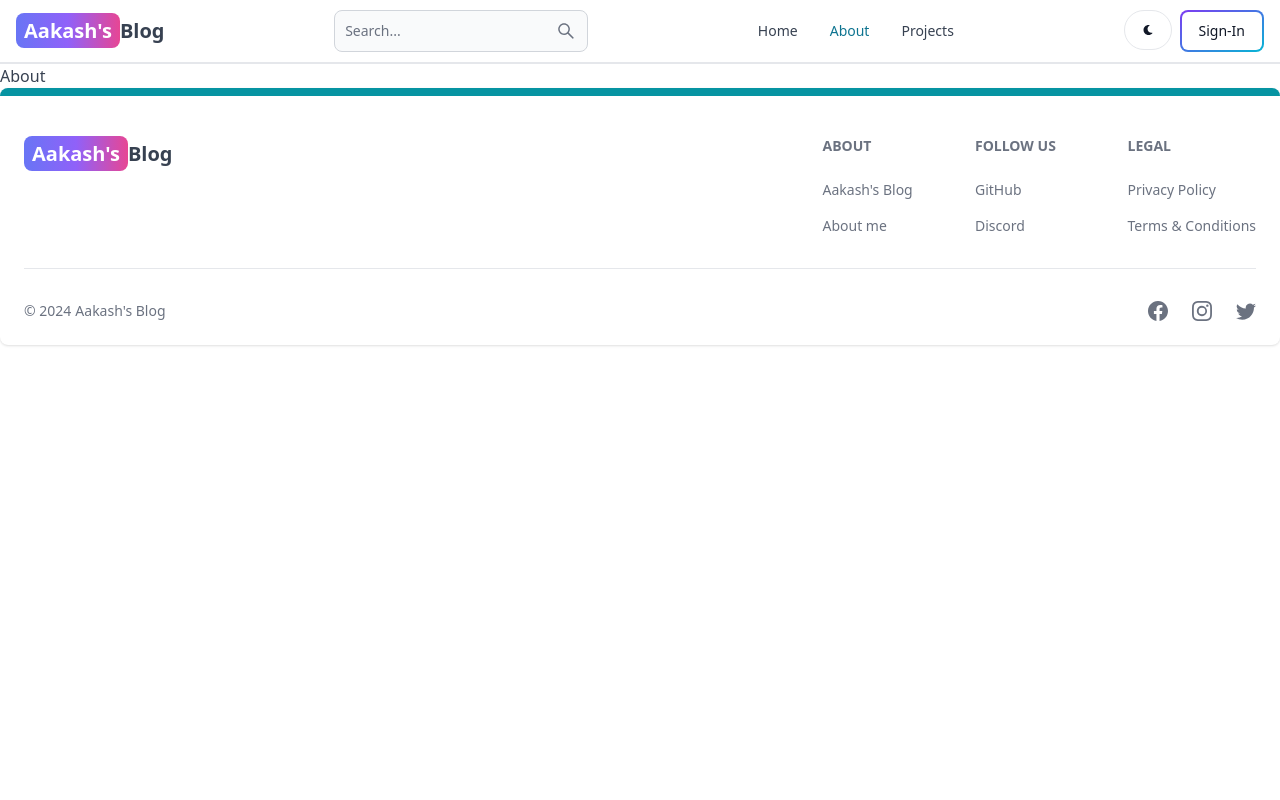
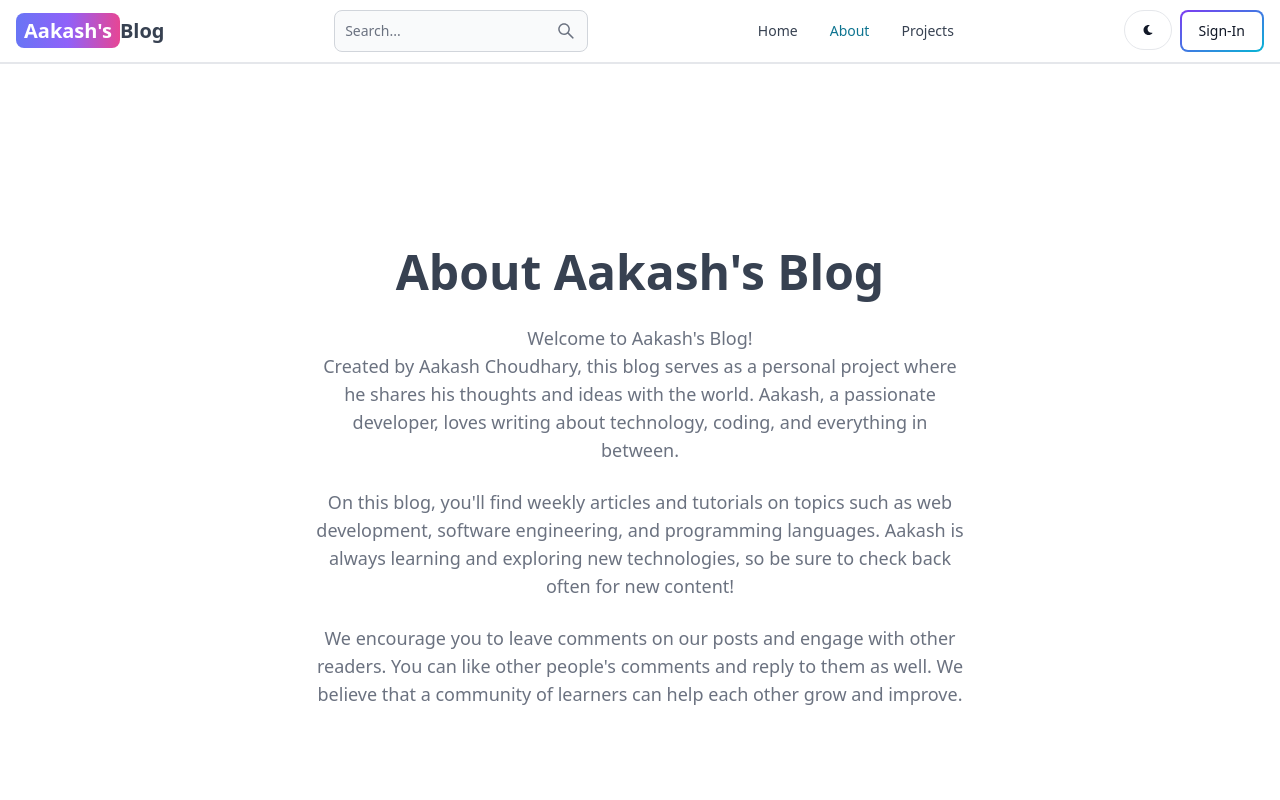
Before and after one commit to aakash-mp/mern-blog, a React app in the folder client/: page /about in a window 1280 px wide. Shown: the top 800 px of the page. Built offline with nearby package versions, Linux system fonts and the light colour scheme; no server answers; the HTML template or start-up script is replaced by a standard one.

Commit message:
complete about and projects pages

```diff
--- a/client/src/pages/About.jsx
+++ b/client/src/pages/About.jsx
@@ -2,8 +2,32 @@
 
 export default function About() {
   return (
-    <div>
-      About
+    <div className='min-h-screen flex items-center justify-center'>
+      <div className='max-w-2xl mx-auto p-3 text-center'>
+        <div>
+          <h1 className='text-5xl font-semibold text-center my-7'>About Aakash's Blog</h1>
+          <div className='text-lg text-gray-500 flex flex-col gap-6'>
+          <p>
+            Welcome to Aakash's Blog! <br /> Created by Aakash Choudhary,
+            this blog serves as a personal project where he shares his thoughts and
+            ideas with the world. Aakash, a passionate developer, loves writing about
+            technology, coding, and everything in between. <br />
+          </p>
+          <p>
+            On this blog, you'll find weekly articles and tutorials on topics
+            such as web development, software engineering, and programming languages.
+            Aakash is always learning and exploring new technologies, so be sure to check
+            back often for new content! <br />
+          </p>
+          <p>
+            We encourage you to leave comments on our posts and engage with other readers.
+            You can like other people's comments and reply to them as well.
+            We believe that a community of learners can help each other grow and improve.
+          </p>
+
+          </div>
+        </div>
+      </div>
     </div>
   )
 }
--- a/client/src/pages/Projects.jsx
+++ b/client/src/pages/Projects.jsx
@@ -1,9 +1,12 @@
-import React from 'react'
+import React from 'react';
+import CallToAction from '../components/CallToAction.jsx'
 
 export default function Projects() {
   return (
-    <div>
-      Projects
+    <div className='min-h-screen max-w-2xl mx-auto flex justify-center items-center flex-col gap-6 p-3'>
+      <h1 className='text-5xl font-semibold'>Projects</h1>
+      <p className='text-lg text-gray-500'>Build fun and engaging projects while learning HTML, CSS and JavaScript!</p>
+      <CallToAction />
     </div>
   )
 }
```
